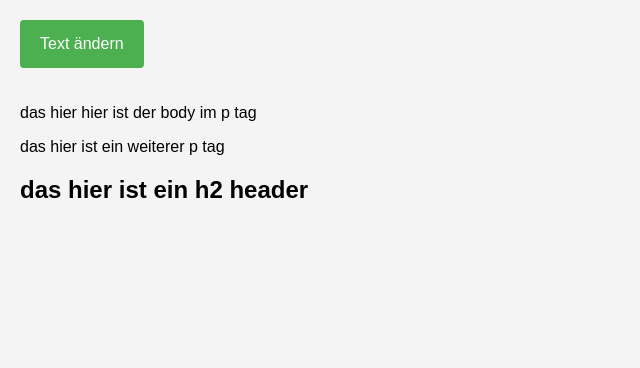
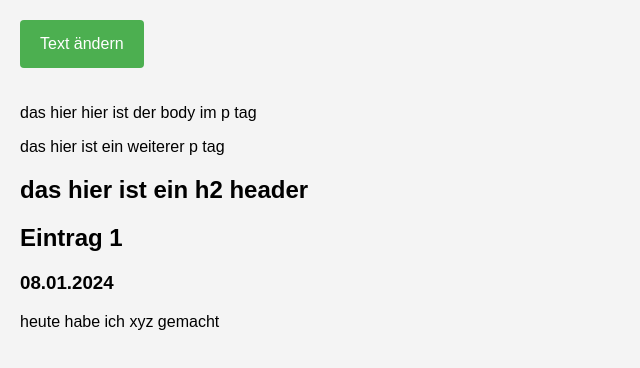
Before and after one commit to laraxyz/kurstagebuch, a plain HTML site: page index.html in a window 1280 px wide. Shown: the part 78-446 px from the top of the page, without its empty margins (0-640 px from the left). Drawn offline with Linux system fonts and the light colour scheme.

Commit message:
erster eintrag hinzugefügt

```diff
--- a/index.html
+++ b/index.html
@@ -23,8 +23,15 @@
     <p>das hier ist ein weiterer p tag</p>
 
     <h2>das hier ist ein h2 header</h2>
+    <h2>Eintrag 1</h2>
+    <h3> 08.01.2024</h3>
+    <p>
+        heute habe ich xyz gemacht
+    </p>
+
 
     <script src="script.js"></script>
+
 </body>
 
 
```
